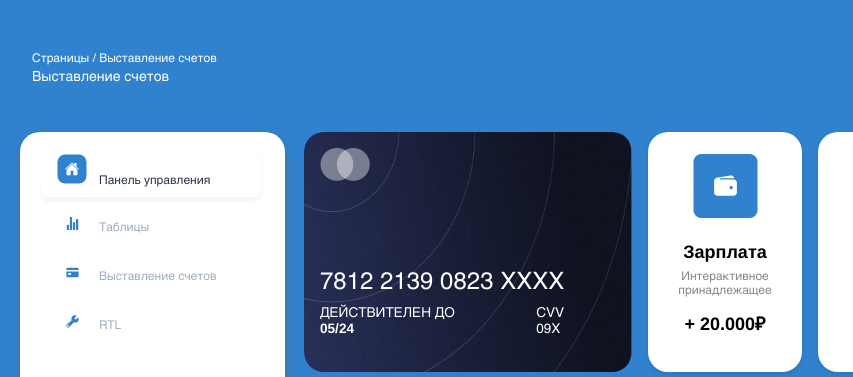
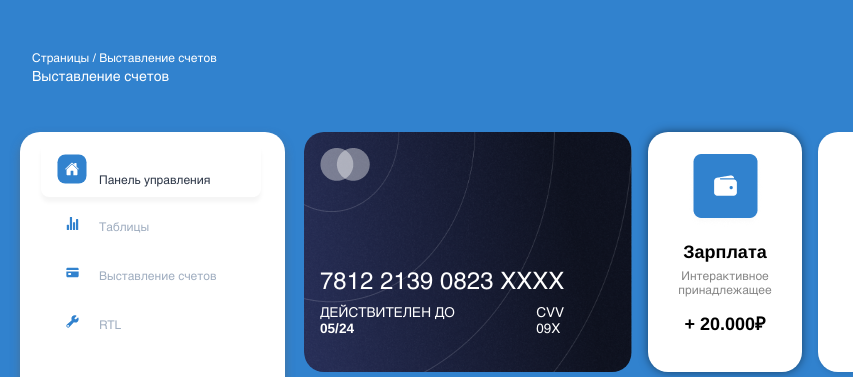
Before and after one commit to ViolettaMo/geniuses, a plain HTML site: page index.html in a window 1280 px wide. In both pictures the pointer is over the element 725 px from the left and 252 px from the top of the page. Shown: the top 377 px of the page, 0-853 px from the left. Drawn offline with Linux system fonts and the light colour scheme.

Commit message:
The interactive update

```diff
--- a/style.css
+++ b/style.css
@@ -306,8 +306,11 @@ footer p {
     display: flex;
     justify-content: space-evenly;
     height: 100%;
+    transition: box-shadow 0.3s;
 }
-
+.card:hover{
+    box-shadow: 0 0 10px rgba(0, 0, 0, 0.5);
+}
 .oplata{
     background-color: white;
     border-radius: 20px;
```
